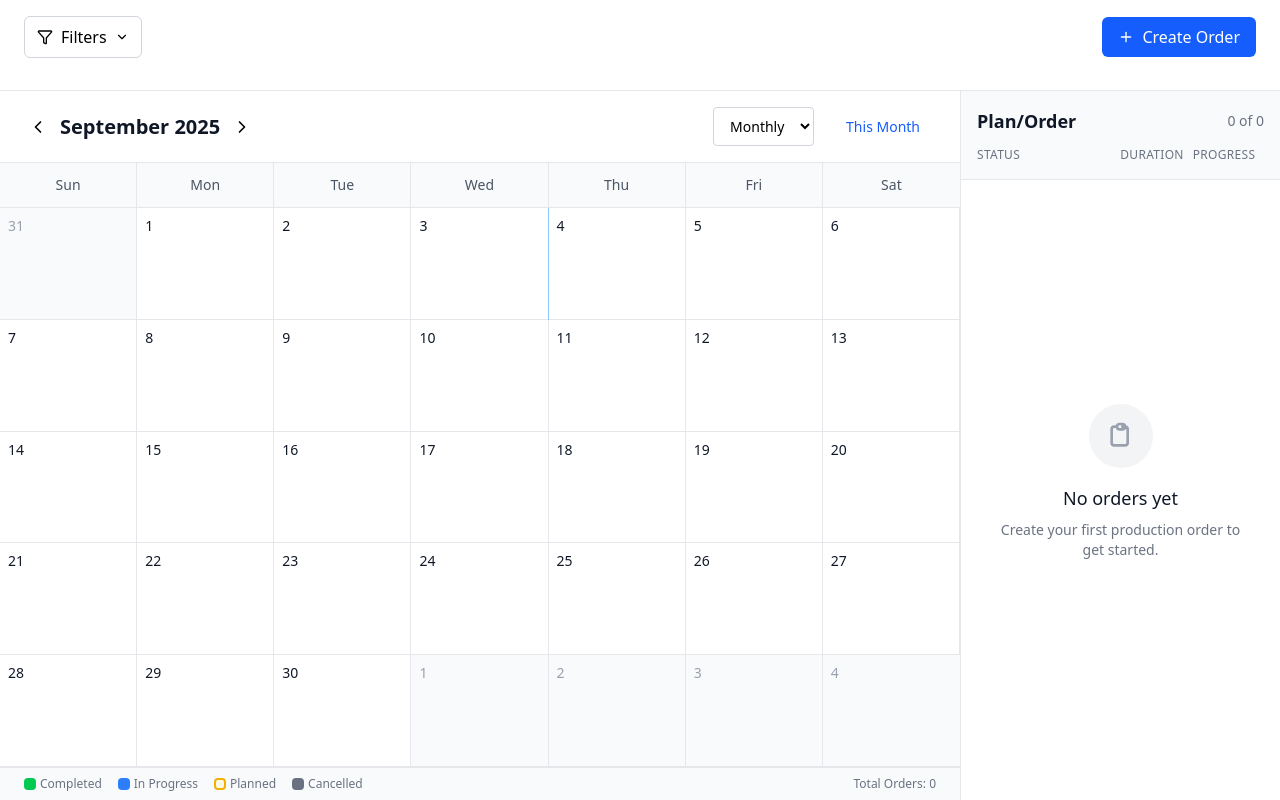
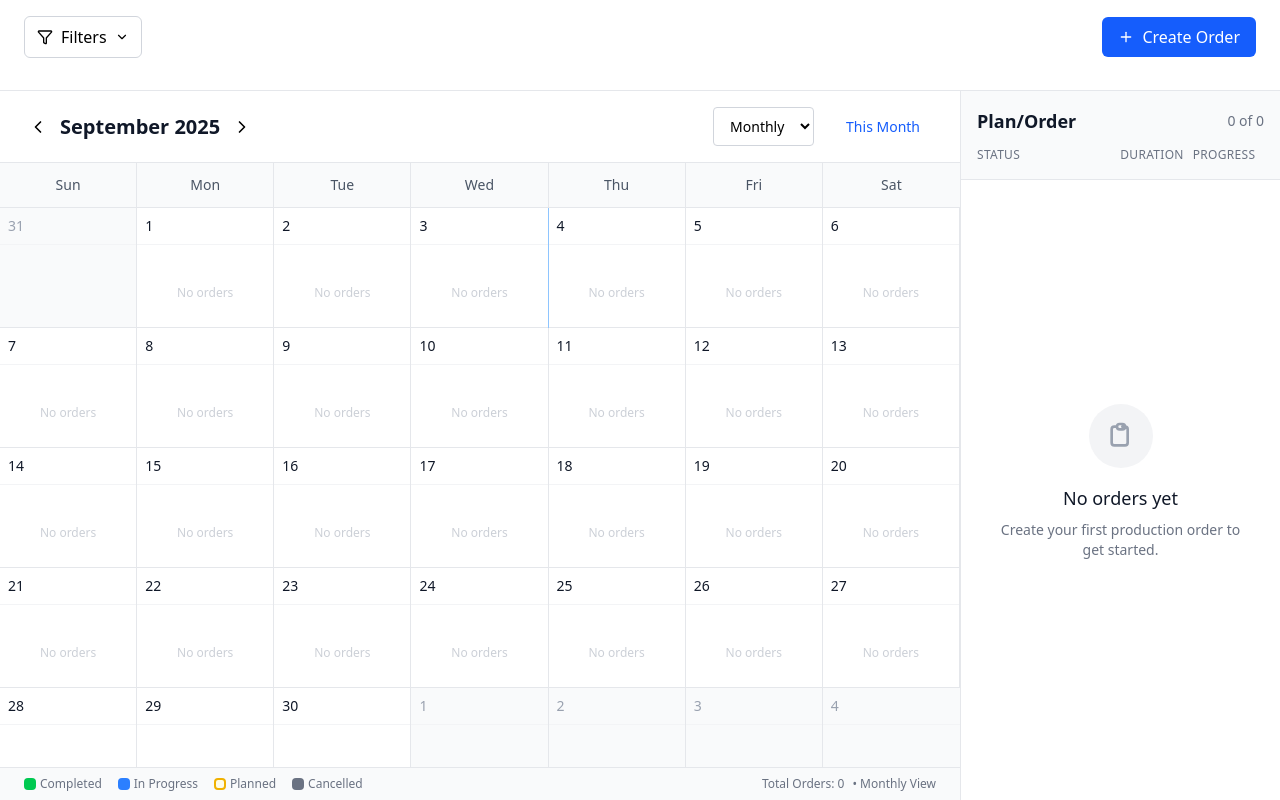
Before and after one commit to kaushalpapnai/production-calendar, a React (Vite) app: page / in a window 1280 px wide. Built offline with nearby package versions, Linux system fonts and the light colour scheme.

Commit message:
fixed issues in grid

```diff
--- a/src/components/calendar/CalendarGrid.tsx
+++ b/src/components/calendar/CalendarGrid.tsx
@@ -9,9 +9,7 @@ import {
   isSameMonth,
   isSameDay,
   startOfDay,
-  endOfDay,
-  addWeeks,
-  subWeeks
+  endOfDay
 } from 'date-fns';
 import { useOrderStore } from '../../store/orderStore';
 import { OrderTag } from './OrderTag';
@@ -88,12 +86,12 @@ export const CalendarGrid: React.FC = () => {
   };
 
   return (
-    <div className="bg-white h-full flex flex-col overflow-x-hidden overflow-y-auto">
+    <div className="bg-white h-full flex flex-col">
       {/* Calendar Navigation */}
       <CalendarNavigation />
 
       {/* Calendar Header - Week Days */}
-      <div className="grid grid-cols-7 border-b border-gray-200 bg-gray-50">
+      <div className="grid grid-cols-7 border-b border-gray-200 bg-gray-50 flex-shrink-0">
         {weekDays.map(day => (
           <div
             key={day}
@@ -105,7 +103,7 @@ export const CalendarGrid: React.FC = () => {
       </div>
 
       {/* Calendar Days Grid */}
-      <div className={`flex-1 grid grid-cols-7 ${viewMode === 'weekly' ? 'grid-rows-1' : 'auto-rows-fr'} overflow-x-hidden`}>
+      <div className="flex-1 grid grid-cols-7 overflow-scroll">
         {days.map((day) => {
           const dayOrders = getOrdersForDate(day);
           const isCurrentMonth = viewMode === 'weekly' ? true : isSameMonth(day, currentDate);
@@ -116,25 +114,40 @@ export const CalendarGrid: React.FC = () => {
             <div
               key={day.toISOString()}
               className={`
-                ${viewMode === 'weekly' ? 'min-h-[400px]' : 'min-h-[100px]'}
-                p-2 border-r border-b border-gray-200 last:border-r-0
-                relative overflow-visible
+                border-r border-b border-gray-200 last:border-r-0
+                relative flex flex-col
                 ${!isCurrentMonth ? 'bg-gray-50 text-gray-400' : 'bg-white'}
                 ${isToday ? 'bg-blue-50 ring-1 ring-blue-300' : ''}
+                ${viewMode === 'monthly' ? 'min-h-[120px]' : ''}
               `}
             >
-              {/* Day Number */}
+              {/* Day Header - Fixed at top */}
               <div className={`
-                text-sm mb-2 font-medium
+                p-2 text-sm font-medium border-b border-gray-100 flex-shrink-0 bg-inherit
                 ${isCurrentMonth ? 'text-gray-900' : 'text-gray-400'}
                 ${isToday ? 'text-blue-600 font-bold' : ''}
               `}>
-                {dayNumber}
+                <div className="flex items-center justify-between">
+                  <span>{dayNumber}</span>
+                  {dayOrders.length > 0 && (
+                    <span className="text-xs bg-gray-200 text-gray-600 rounded-full px-1.5 py-0.5 ml-1">
+                      {dayOrders.length}
+                    </span>
+                  )}
+                </div>
               </div>
 
-              {/* Orders for this day */}
-              <div className="space-y-1 relative z-10">
-                {dayOrders.slice(0, viewMode === 'weekly' ? 10 : 3).map(order => (
+              {/* Scrollable Orders Container */}
+              <div className={`
+                flex-1 p-2 scrollbar-hide
+                ${viewMode === 'weekly'
+                  ? 'overflow-y-auto max-h-[calc(100vh-200px)]'
+                  : dayOrders.length > 3 ? 'overflow-y-auto' : 'overflow-visible'
+                }
+              `}>
+                <div className="space-y-1">
+                  {/* Show all orders in weekly view, limit in monthly */}
+                  {(viewMode === 'weekly' ? dayOrders : dayOrders.slice(0, 3)).map(order => (
                     <OrderTag
                       key={`${order.id}-${day.toISOString()}`}
                       order={order}
@@ -143,32 +156,32 @@ export const CalendarGrid: React.FC = () => {
                       onHover={handleOrderHover}
                       onClick={handleOrderClick}
                       compact={viewMode === 'monthly'}
+                      viewMode={viewMode}
                     />
                   ))}
 
-                {/* Show "more" indicator */}
-                {dayOrders.length > (viewMode === 'weekly' ? 10 : 3) && (
-                  <div className="text-xs text-gray-500 px-2 py-1 bg-gray-100 rounded cursor-pointer hover:bg-gray-200">
-                    +{dayOrders.length - (viewMode === 'weekly' ? 10 : 3)} more
+                  {/* Show "more" indicator only in monthly view */}
+                  {viewMode === 'monthly' && dayOrders.length > 3 && (
+                    <div className="text-xs text-gray-500 px-2 py-1 bg-gray-100 rounded cursor-pointer hover:bg-gray-200 transition-colors">
+                      +{dayOrders.length - 3} more
+                    </div>
+                  )}
+
+                  {/* Empty state */}
+                  {dayOrders.length === 0 && isCurrentMonth && (
+                    <div className="text-xs text-gray-400 text-center py-8 opacity-50">
+                      No orders
                     </div>
                   )}
                 </div>
-
-              {/* Empty day indicator for current month days */}
-              {dayOrders.length === 0 && isCurrentMonth && !isToday && (
-                <div className="absolute inset-0 flex items-center justify-center opacity-0 hover:opacity-100 transition-opacity pointer-events-none">
-                  <div className="text-xs text-gray-400 bg-gray-100 px-2 py-1 rounded">
-                    No orders
               </div>
-                </div>
-              )}
             </div>
           );
         })}
       </div>
 
       {/* Calendar Legend/Status Bar */}
-      <div className="border-t border-gray-200 bg-gray-50 px-6 py-2">
+      <div className="border-t border-gray-200 bg-gray-50 px-6 py-2 flex-shrink-0">
         <div className="flex items-center justify-between text-xs text-gray-500">
           <div className="flex items-center space-x-4">
             <div className="flex items-center space-x-1">
@@ -194,6 +207,7 @@ export const CalendarGrid: React.FC = () => {
             {statusFilter && (
               <span>• Filtered: {orders.filter(o => o.status === statusFilter).length}</span>
             )}
+            <span>• {viewMode === 'weekly' ? 'Weekly View' : 'Monthly View'}</span>
           </div>
         </div>
       </div>
```
Lines whose indentation alone changed are shown as unchanged.
